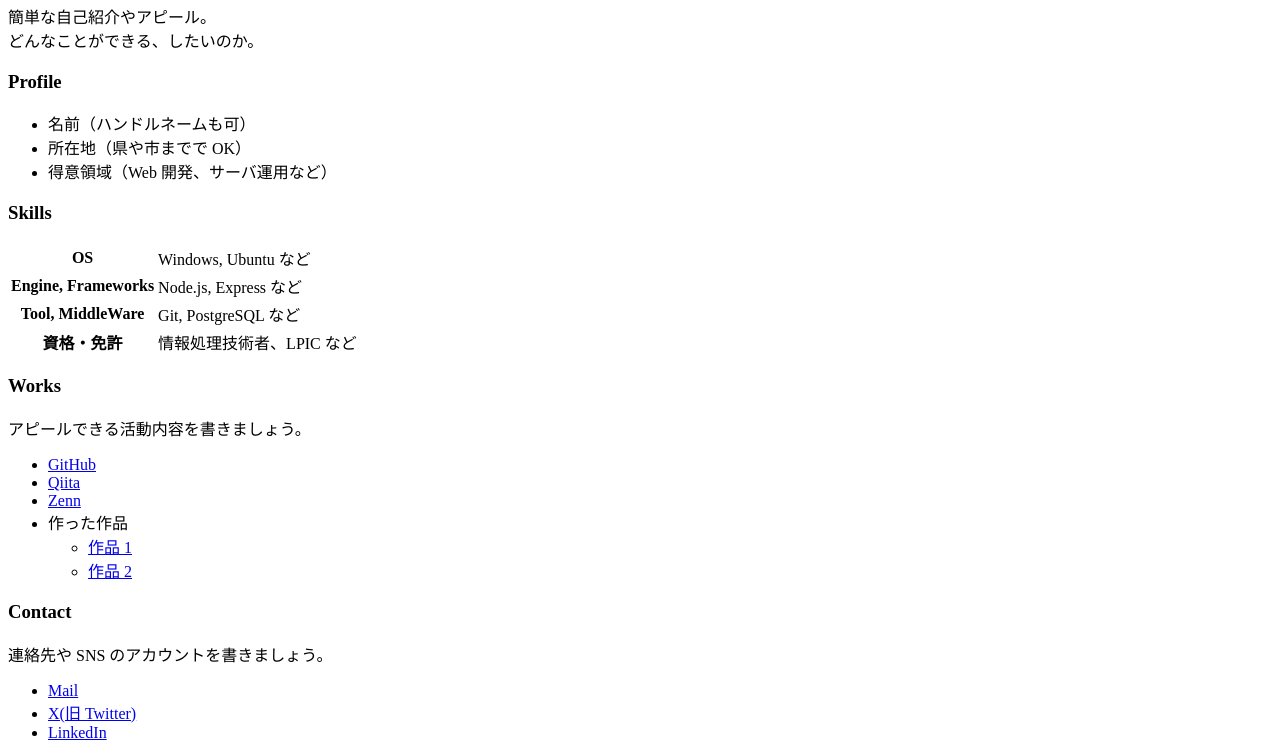
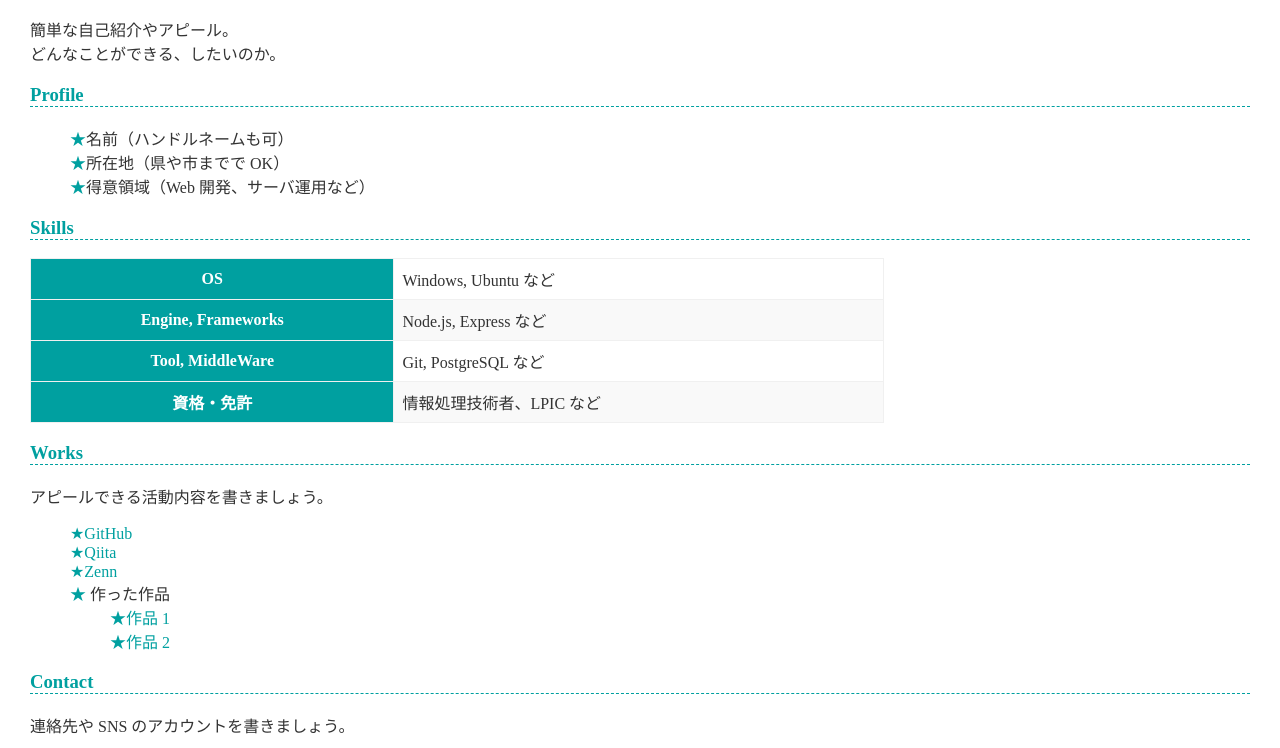
Before and after one commit to jacknicon/jacknicon.github.io, a plain HTML site: page index.html in a window 1280 px wide. Shown: the part 132-880 px from the top of the page. Drawn offline with Linux system fonts and the light colour scheme.

Commit message:
style.css を追加

```diff
--- a/index.html
+++ b/index.html
@@ -1,8 +1,7 @@
-<!DOCTYPE html>
-<html lang="ja">
   <head>
     <meta charset="utf-8">
     <meta name="viewport" content="width=device-width, initial-scale=1">
+    <link href="style.css" rel="stylesheet">
     <title>まつのポートフォリオ</title>
   </head>
   <body>
```
